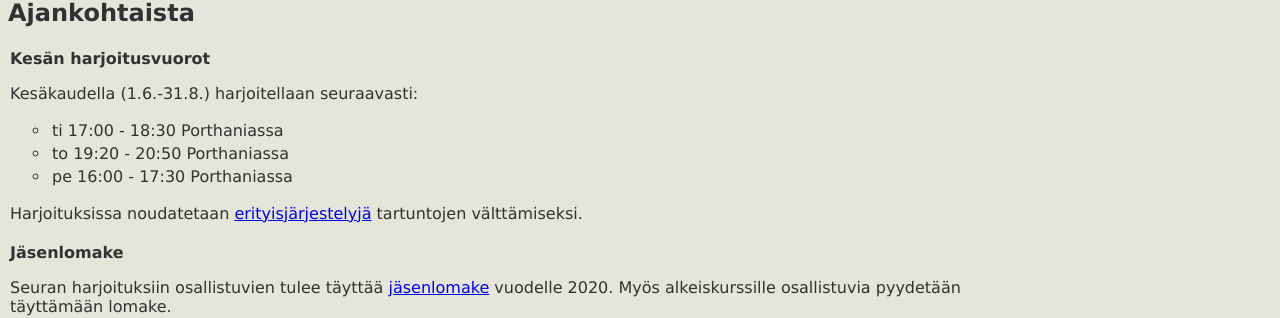
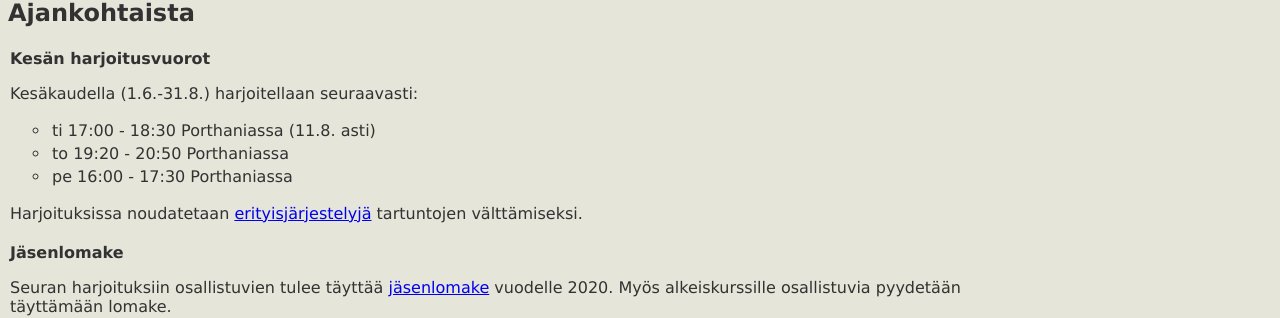
Before and after one commit to hytkd/website, a Jekyll site: the page built from index.html, in a window 1280 px wide and 900 px high, scrolled down 609 px. Shown: the part 296-614 px from the top of the window. Built offline with Jekyll 4.4.1, drawn with Linux system fonts in a browser that asks for light colours.

Commit message:
Tuesday training time end date

```diff
--- a/_data/acute.yml
+++ b/_data/acute.yml
@@ -2,7 +2,7 @@
   content: |
     <p>Kesäkaudella (1.6.-31.8.) harjoitellaan seuraavasti:</p>
     <p><ul>
-      <li>ti 17:00 - 18:30 Porthaniassa</li>
+      <li>ti 17:00 - 18:30 Porthaniassa (11.8. asti)</li>
       <li>to 19:20 - 20:50 Porthaniassa</li>
       <li>pe 16:00 - 17:30 Porthaniassa</li>
     </ul></p>
--- a/_data/trainings.yml
+++ b/_data/trainings.yml
@@ -1,6 +1,6 @@
 - dates: 1.6.2020 – 31.08.2020
   times:
-    - time: ti 17:00 – 18:30
+    - time: ti 17:00 – 18:30 (11.8. asti)
       location: &PORTSU <a href="https://goo.gl/maps/t21PcHXy8ky" target="_blank">Porthania</a>
     - time: to 19:20 – 20:50
       location: *PORTSU
```
